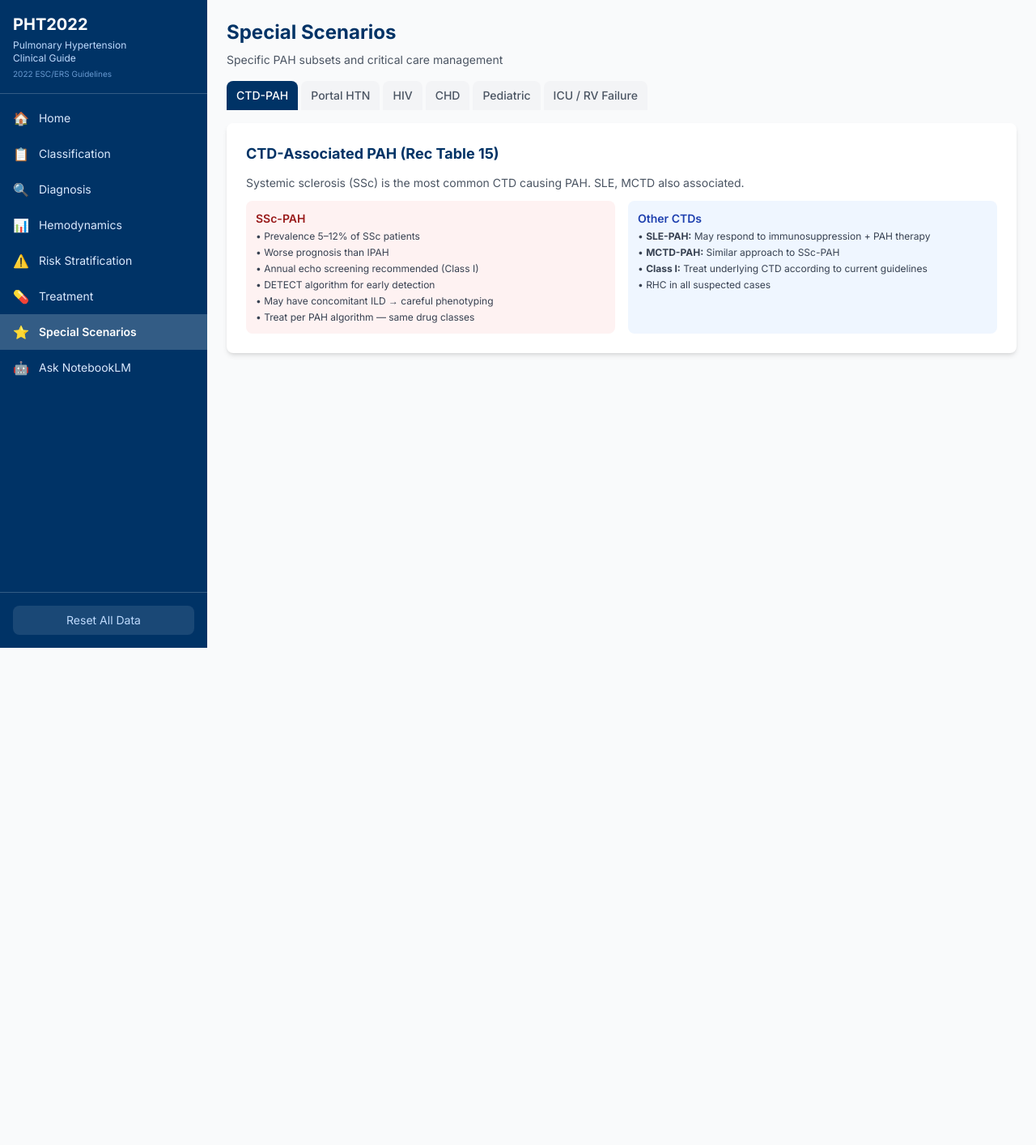
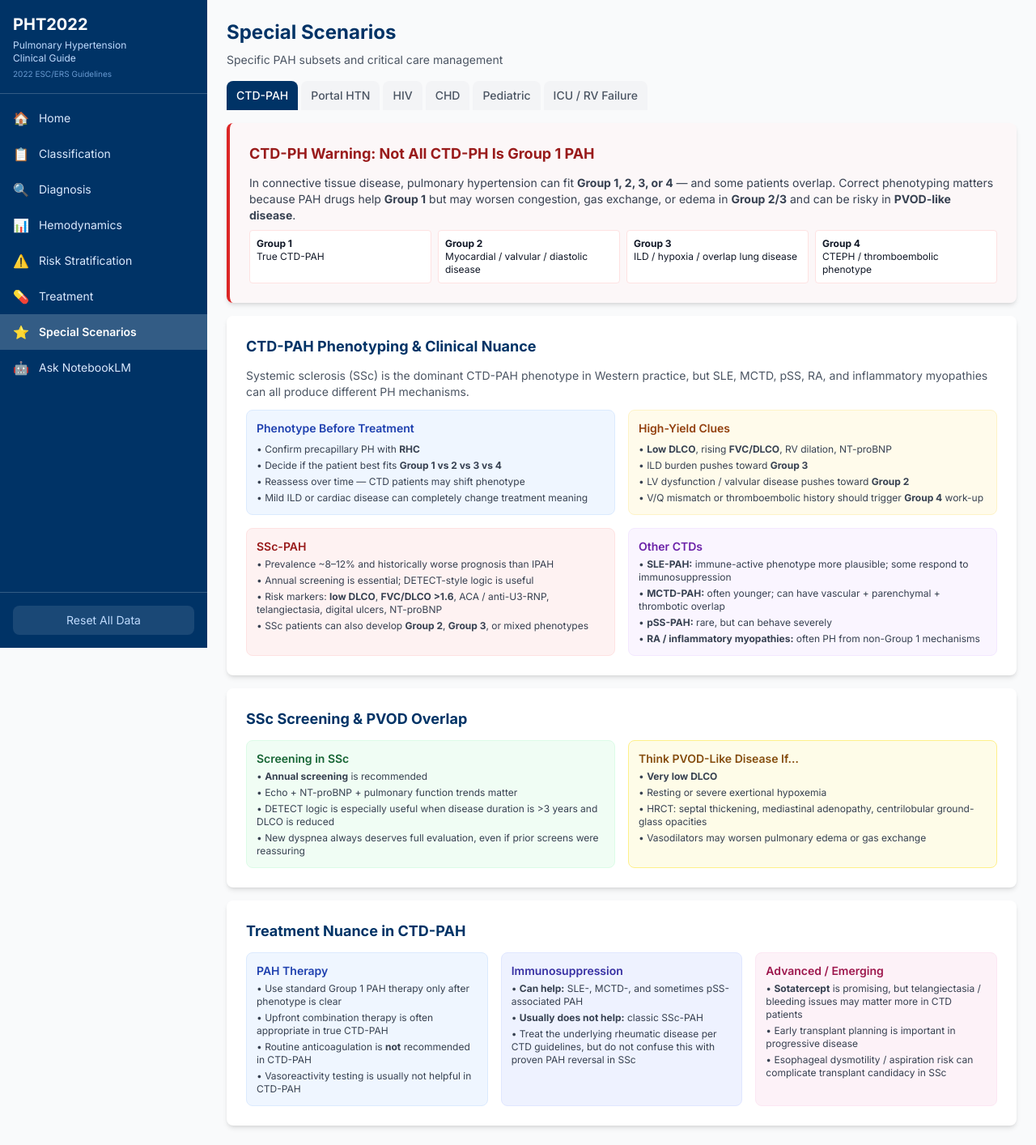
Before and after one commit to amornj/PHT2022, a Next.js app: page /special in a window 1280 px wide. Shown: the whole page at 81% size. Before the commit the page ends 800 px from the top, so only its background shows below. Built offline with nearby package versions, Linux system fonts and the light colour scheme.

Commit message:
Enhance CTD special scenario with phenotyping nuances

```diff
--- a/src/app/special/page.tsx
+++ b/src/app/special/page.tsx
@@ -33,30 +33,121 @@ export default function SpecialPage() {
 
       {specialTab === 'ctd' && (
         <div className="space-y-4">
+          <div className="card border-l-4 border-l-red-600 bg-red-50/40">
+            <h2 className="card-header text-red-800">CTD-PH Warning: Not All CTD-PH Is Group 1 PAH</h2>
+            <p className="text-sm text-gray-700 mb-2">
+              In connective tissue disease, pulmonary hypertension can fit <strong>Group 1, 2, 3, or 4</strong> — and some patients overlap.
+              Correct phenotyping matters because PAH drugs help <strong>Group 1</strong> but may worsen congestion, gas exchange,
+              or edema in <strong>Group 2/3</strong> and can be risky in <strong>PVOD-like disease</strong>.
+            </p>
+            <div className="grid grid-cols-2 md:grid-cols-4 gap-2 text-xs">
+              <div className="p-2 bg-white rounded border border-red-100"><strong>Group 1</strong><br />True CTD-PAH</div>
+              <div className="p-2 bg-white rounded border border-red-100"><strong>Group 2</strong><br />Myocardial / valvular / diastolic disease</div>
+              <div className="p-2 bg-white rounded border border-red-100"><strong>Group 3</strong><br />ILD / hypoxia / overlap lung disease</div>
+              <div className="p-2 bg-white rounded border border-red-100"><strong>Group 4</strong><br />CTEPH / thromboembolic phenotype</div>
+            </div>
+          </div>
+
           <div className="card">
-            <h2 className="card-header">CTD-Associated PAH (Rec Table 15)</h2>
+            <h2 className="card-header">CTD-PAH Phenotyping & Clinical Nuance</h2>
             <p className="text-sm text-gray-600 mb-3">
-              Systemic sclerosis (SSc) is the most common CTD causing PAH. SLE, MCTD also associated.
+              Systemic sclerosis (SSc) is the dominant CTD-PAH phenotype in Western practice, but SLE, MCTD, pSS, RA,
+              and inflammatory myopathies can all produce different PH mechanisms.
             </p>
+
+            <div className="grid grid-cols-1 md:grid-cols-2 gap-4 mb-4">
+              <div className="p-3 bg-blue-50 rounded-lg border border-blue-100">
+                <h3 className="font-semibold text-blue-800 text-sm mb-2">Phenotype Before Treatment</h3>
+                <ul className="text-xs text-gray-700 space-y-1">
+                  <li>• Confirm precapillary PH with <strong>RHC</strong></li>
+                  <li>• Decide if the patient best fits <strong>Group 1 vs 2 vs 3 vs 4</strong></li>
+                  <li>• Reassess over time — CTD patients may shift phenotype</li>
+                  <li>• Mild ILD or cardiac disease can completely change treatment meaning</li>
+                </ul>
+              </div>
+              <div className="p-3 bg-amber-50 rounded-lg border border-amber-100">
+                <h3 className="font-semibold text-amber-800 text-sm mb-2">High-Yield Clues</h3>
+                <ul className="text-xs text-gray-700 space-y-1">
+                  <li>• <strong>Low DLCO</strong>, rising <strong>FVC/DLCO</strong>, RV dilation, NT-proBNP</li>
+                  <li>• ILD burden pushes toward <strong>Group 3</strong></li>
+                  <li>• LV dysfunction / valvular disease pushes toward <strong>Group 2</strong></li>
+                  <li>• V/Q mismatch or thromboembolic history should trigger <strong>Group 4</strong> work-up</li>
+                </ul>
+              </div>
+            </div>
+
             <div className="grid grid-cols-1 md:grid-cols-2 gap-4">
-              <div className="p-3 bg-red-50 rounded-lg">
+              <div className="p-3 bg-red-50 rounded-lg border border-red-100">
                 <h3 className="font-semibold text-red-800 text-sm">SSc-PAH</h3>
                 <ul className="text-xs text-gray-700 mt-1 space-y-1">
-                  <li>• Prevalence 5–12% of SSc patients</li>
-                  <li>• Worse prognosis than IPAH</li>
-                  <li>• Annual echo screening recommended (Class I)</li>
-                  <li>• DETECT algorithm for early detection</li>
-                  <li>• May have concomitant ILD → careful phenotyping</li>
-                  <li>• Treat per PAH algorithm — same drug classes</li>
+                  <li>• Prevalence ~8–12% and historically worse prognosis than IPAH</li>
+                  <li>• Annual screening is essential; DETECT-style logic is useful</li>
+                  <li>• Risk markers: <strong>low DLCO</strong>, <strong>FVC/DLCO &gt;1.6</strong>, ACA / anti-U3-RNP, telangiectasia, digital ulcers, NT-proBNP</li>
+                  <li>• SSc patients can also develop <strong>Group 2</strong>, <strong>Group 3</strong>, or mixed phenotypes</li>
                 </ul>
               </div>
-              <div className="p-3 bg-blue-50 rounded-lg">
-                <h3 className="font-semibold text-blue-800 text-sm">Other CTDs</h3>
+              <div className="p-3 bg-purple-50 rounded-lg border border-purple-100">
+                <h3 className="font-semibold text-purple-800 text-sm">Other CTDs</h3>
                 <ul className="text-xs text-gray-700 mt-1 space-y-1">
-                  <li>• <strong>SLE-PAH:</strong> May respond to immunosuppression + PAH therapy</li>
-                  <li>• <strong>MCTD-PAH:</strong> Similar approach to SSc-PAH</li>
-                  <li>• <strong>Class I:</strong> Treat underlying CTD according to current guidelines</li>
-                  <li>• RHC in all suspected cases</li>
+                  <li>• <strong>SLE-PAH:</strong> immune-active phenotype more plausible; some respond to immunosuppression</li>
+                  <li>• <strong>MCTD-PAH:</strong> often younger; can have vascular + parenchymal + thrombotic overlap</li>
+                  <li>• <strong>pSS-PAH:</strong> rare, but can behave severely</li>
+                  <li>• <strong>RA / inflammatory myopathies:</strong> often PH from non-Group 1 mechanisms</li>
+                </ul>
+              </div>
+            </div>
+          </div>
+
+          <div className="card">
+            <h2 className="card-header">SSc Screening & PVOD Overlap</h2>
+            <div className="grid grid-cols-1 md:grid-cols-2 gap-4">
+              <div className="p-3 bg-green-50 rounded-lg border border-green-100">
+                <h3 className="font-semibold text-green-800 text-sm">Screening in SSc</h3>
+                <ul className="text-xs text-gray-700 mt-1 space-y-1">
+                  <li>• <strong>Annual screening</strong> is recommended</li>
+                  <li>• Echo + NT-proBNP + pulmonary function trends matter</li>
+                  <li>• DETECT logic is especially useful when disease duration is &gt;3 years and DLCO is reduced</li>
+                  <li>• New dyspnea always deserves full evaluation, even if prior screens were reassuring</li>
+                </ul>
+              </div>
+              <div className="p-3 bg-yellow-50 rounded-lg border border-yellow-200">
+                <h3 className="font-semibold text-yellow-800 text-sm">Think PVOD-Like Disease If…</h3>
+                <ul className="text-xs text-gray-700 mt-1 space-y-1">
+                  <li>• <strong>Very low DLCO</strong></li>
+                  <li>• Resting or severe exertional hypoxemia</li>
+                  <li>• HRCT: septal thickening, mediastinal adenopathy, centrilobular ground-glass opacities</li>
+                  <li>• Vasodilators may worsen pulmonary edema or gas exchange</li>
+                </ul>
+              </div>
+            </div>
+          </div>
+
+          <div className="card">
+            <h2 className="card-header">Treatment Nuance in CTD-PAH</h2>
+            <div className="grid grid-cols-1 md:grid-cols-3 gap-4">
+              <div className="p-3 bg-blue-50 rounded-lg border border-blue-100">
+                <h3 className="font-semibold text-blue-800 text-sm">PAH Therapy</h3>
+                <ul className="text-xs text-gray-700 mt-1 space-y-1">
+                  <li>• Use standard Group 1 PAH therapy only after phenotype is clear</li>
+                  <li>• Upfront combination therapy is often appropriate in true CTD-PAH</li>
+                  <li>• Routine anticoagulation is <strong>not</strong> recommended in CTD-PAH</li>
+                  <li>• Vasoreactivity testing is usually not helpful in CTD-PAH</li>
+                </ul>
+              </div>
+              <div className="p-3 bg-indigo-50 rounded-lg border border-indigo-100">
+                <h3 className="font-semibold text-indigo-800 text-sm">Immunosuppression</h3>
+                <ul className="text-xs text-gray-700 mt-1 space-y-1">
+                  <li>• <strong>Can help:</strong> SLE-, MCTD-, and sometimes pSS-associated PAH</li>
+                  <li>• <strong>Usually does not help:</strong> classic SSc-PAH</li>
+                  <li>• Treat the underlying rheumatic disease per CTD guidelines, but do not confuse this with proven PAH reversal in SSc</li>
+                </ul>
+              </div>
+              <div className="p-3 bg-pink-50 rounded-lg border border-pink-100">
+                <h3 className="font-semibold text-pink-800 text-sm">Advanced / Emerging</h3>
+                <ul className="text-xs text-gray-700 mt-1 space-y-1">
+                  <li>• <strong>Sotatercept</strong> is promising, but telangiectasia / bleeding issues may matter more in CTD patients</li>
+                  <li>• Early transplant planning is important in progressive disease</li>
+                  <li>• Esophageal dysmotility / aspiration risk can complicate transplant candidacy in SSc</li>
                 </ul>
               </div>
             </div>
```
